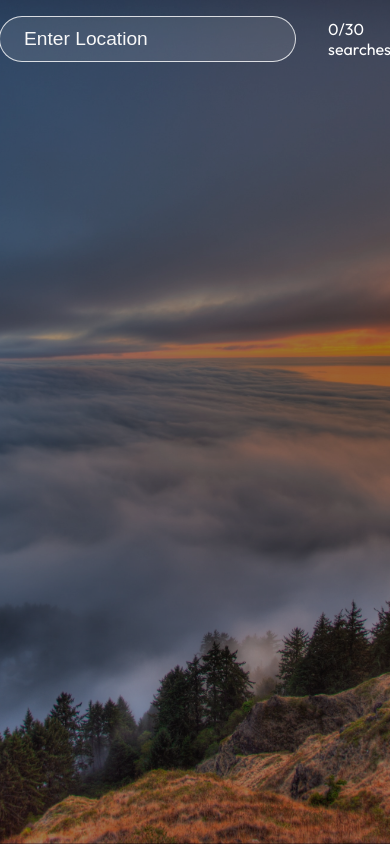
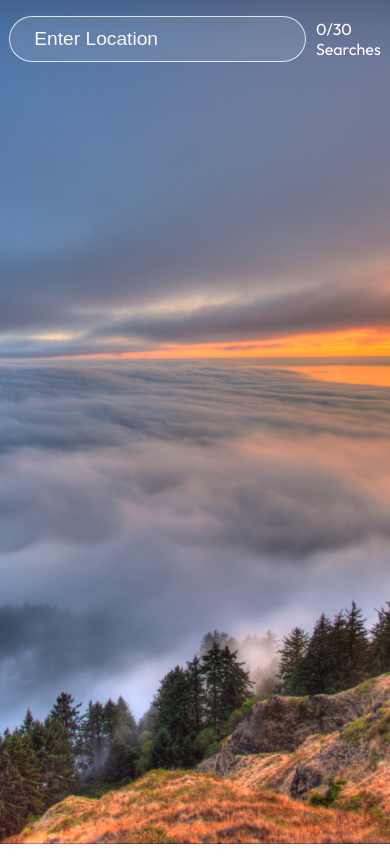
Before and after one commit to ankitmahotla/weather-dashboard, a React (Vite) app: page / in a window 390 px wide. Built offline with nearby package versions, Linux system fonts and the light colour scheme; no server answers.

Commit message:
Responsiveness improved

```diff
--- a/src/App.jsx
+++ b/src/App.jsx
@@ -100,11 +100,11 @@ function App() {
         <ProgressBar
           variant="info"
           now={(apiCounter / MAX_API_LIMIT) * 100}
-          label={`${apiCounter}/${MAX_API_LIMIT} searches`}
+          label={`${apiCounter}/${MAX_API_LIMIT} Searches`}
         />
       </div>
       <ToastContainer />
-      <div className="container">
+      <div className="container ">
         <div className="top">
           <div className="location">
             <p>{data.name}</p>
--- a/src/index.css
+++ b/src/index.css
@@ -25,14 +25,13 @@ h1 {
   width: 100%;
   height: 100vh;
   position: relative;
-  background-color: rgba(0, 0, 0, 0.4);
   color: #fff;
 }
 
 .app:before {
   content: "";
   background: url("./assets/sunset.jpg") no-repeat center center/cover;
-  position: absolute;
+  position: fixed;
   width: 100%;
   height: 100%;
   top: 0;
@@ -100,3 +99,16 @@ h1 {
 .bold {
   font-weight: 700;
 }
+
+@media (max-width: 480px) {
+  .app .bottom {
+    display: flex;
+    flex-direction: column;
+  }
+  .app .search {
+    gap: 0.6rem;
+  }
+  .container {
+    height: 300px;
+  }
+}
```
